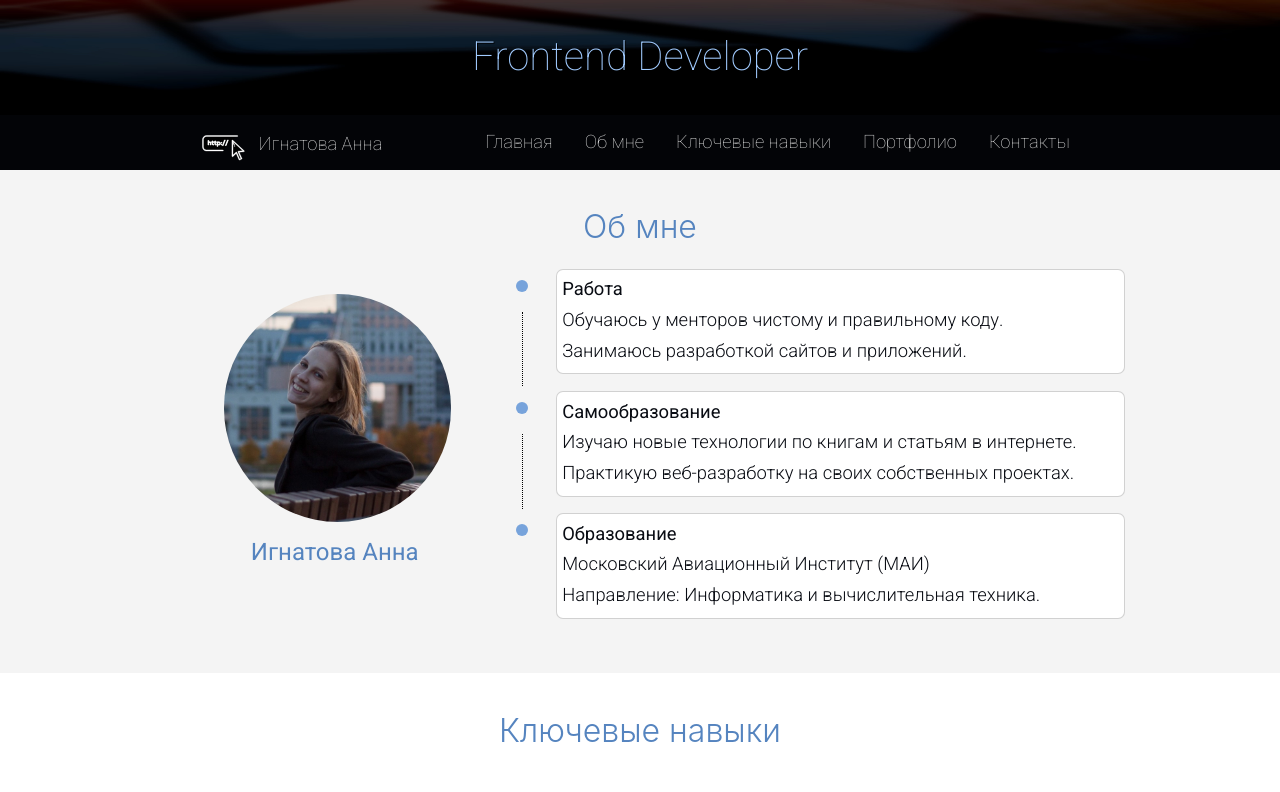
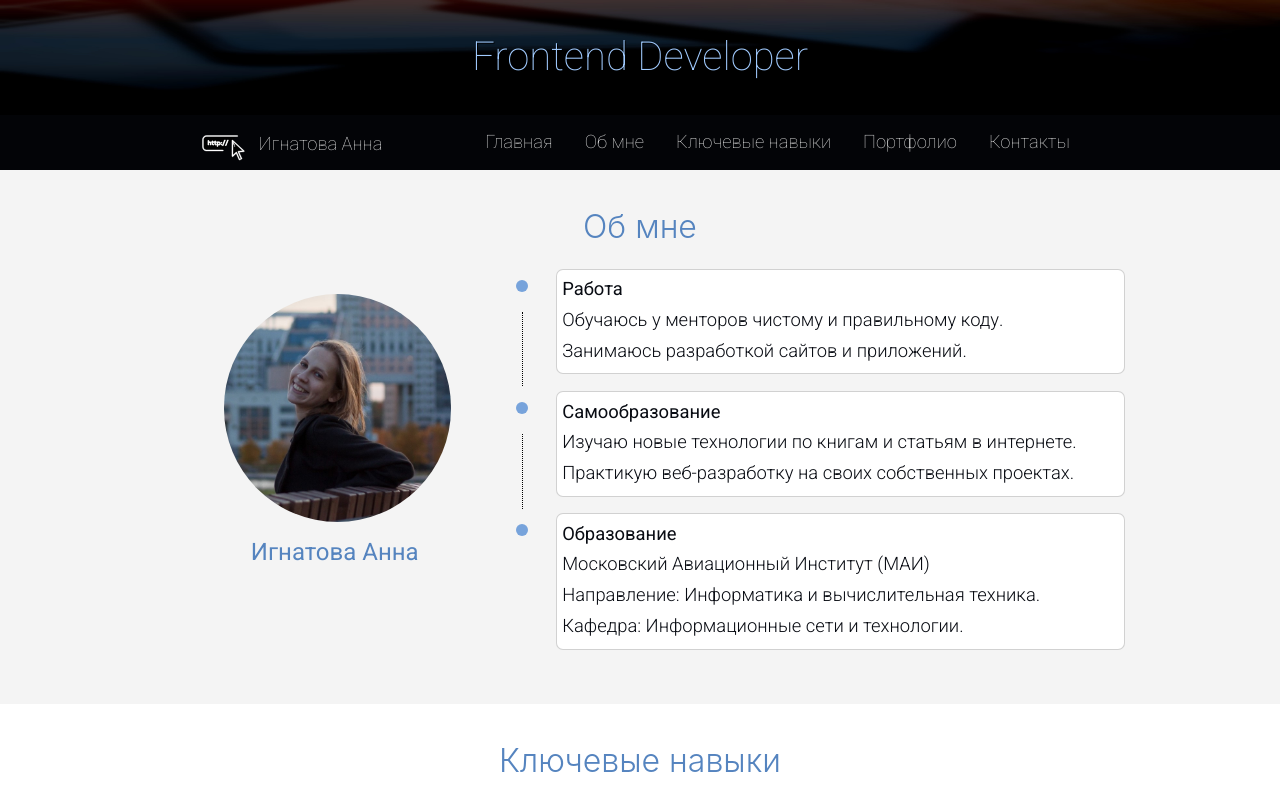
Before and after one commit to AnigalHub/Portfolio, a Nuxt app: page / in a window 1280 px wide. Shown: the top 792 px of the page. Built offline with nearby package versions, Linux system fonts and the light colour scheme.

Commit message:
добавлен подпункт в образование

```diff
--- a/components/about.vue
+++ b/components/about.vue
@@ -14,6 +14,7 @@
                 <p><b>{{education.name}}</b></p>
                 <p>{{education.direction}}</p>
                 <p>{{education.department}}</p>
+                <p>{{education.department2}}</p>
               </div>
             </li>
           </ul>
@@ -42,7 +43,8 @@
           {
             name: "Образование",
             direction:"Московский Авиационный Институт (МАИ)",
-            department:"Направление: Информатика и вычислительная техника."
+            department:"Направление: Информатика и вычислительная техника.",
+            department2:"Кафедра: Информационные сети и технологии."
           },
         ]
       }
```
